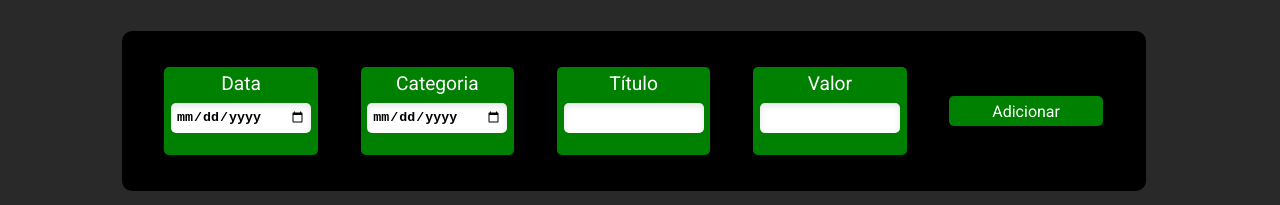
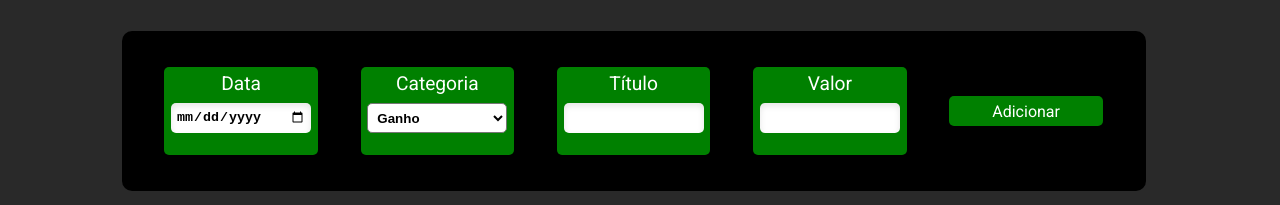
Before and after one commit to joaolucas2012/my_finance_frontend, a React (Vite) app: page / in a window 1280 px wide. Shown: the part 257-462 px from the top of the page. Built offline with nearby package versions, Linux system fonts and the light colour scheme.

Commit message:
:clock4: [ADD] implement category container and fix styles

```diff
--- /dev/null
+++ b/src/components/CategoryContainer/index.jsx
@@ -0,0 +1,10 @@
+import { Container, StyledSelect, Title } from "./styles";
+
+export const CategoryContainer = (props) => {
+  return (
+    <Container>
+      <Title>{props.title}</Title>
+      <StyledSelect>{props.children}</StyledSelect>
+    </Container>
+  );
+};
--- /dev/null
+++ b/src/components/CategoryContainer/styles.jsx
@@ -0,0 +1,22 @@
+import styled from "styled-components";
+
+export const Container = styled.div`
+  display: block;
+  justify-content: center;
+  text-align: center;
+  align-items: center;
+  width: 15%;
+  height: 55%;
+  padding: 5px;
+  background-color: #008000;
+  border-radius: 5px;
+  color: #fff;
+`;
+
+export const StyledSelect = styled.select`
+  height: 30px;
+`;
+
+export const Title = styled.label`
+  font-size: 1.2rem;
+`;
--- a/src/components/Header/styles.jsx
+++ b/src/components/Header/styles.jsx
@@ -5,7 +5,7 @@ export const StyledHeader = styled.header`
   display: flex;
   justify-content: center;
   align-items: center;
-  width: 100vw;
+  width: 100%;
   height: 10rem;
 `;
 
--- a/src/pages/index.jsx
+++ b/src/pages/index.jsx
@@ -2,6 +2,7 @@ import { Header } from "../components/Header";
 import { Information } from "../components/Information";
 import { DateContainer } from "../components/DateContainer";
 import { DataContainer } from "../components/DataContainer";
+import { CategoryContainer } from "../components/CategoryContainer";
 import { InputContainer } from "../components/InputContainer";
 import { InfoTable } from "../components/InfoTable";
 import { Button } from "../components/Button";
@@ -21,7 +22,10 @@ export const Home = () => {
 
       <Information>
         <DateContainer title={"Data"} />
-        <DateContainer title={"Categoria"} />
+        <CategoryContainer title={"Categoria"}>
+          <option value="Ganho">Ganho</option>
+          <option value="Despesas">Despesas</option>
+        </CategoryContainer>
         <InputContainer title={"Título"} />
         <InputContainer title={"Valor"} />
         <Button>Adicionar</Button>
```
Also changed, not shown: 1 other file (tests, documents, lock files or other folders).
